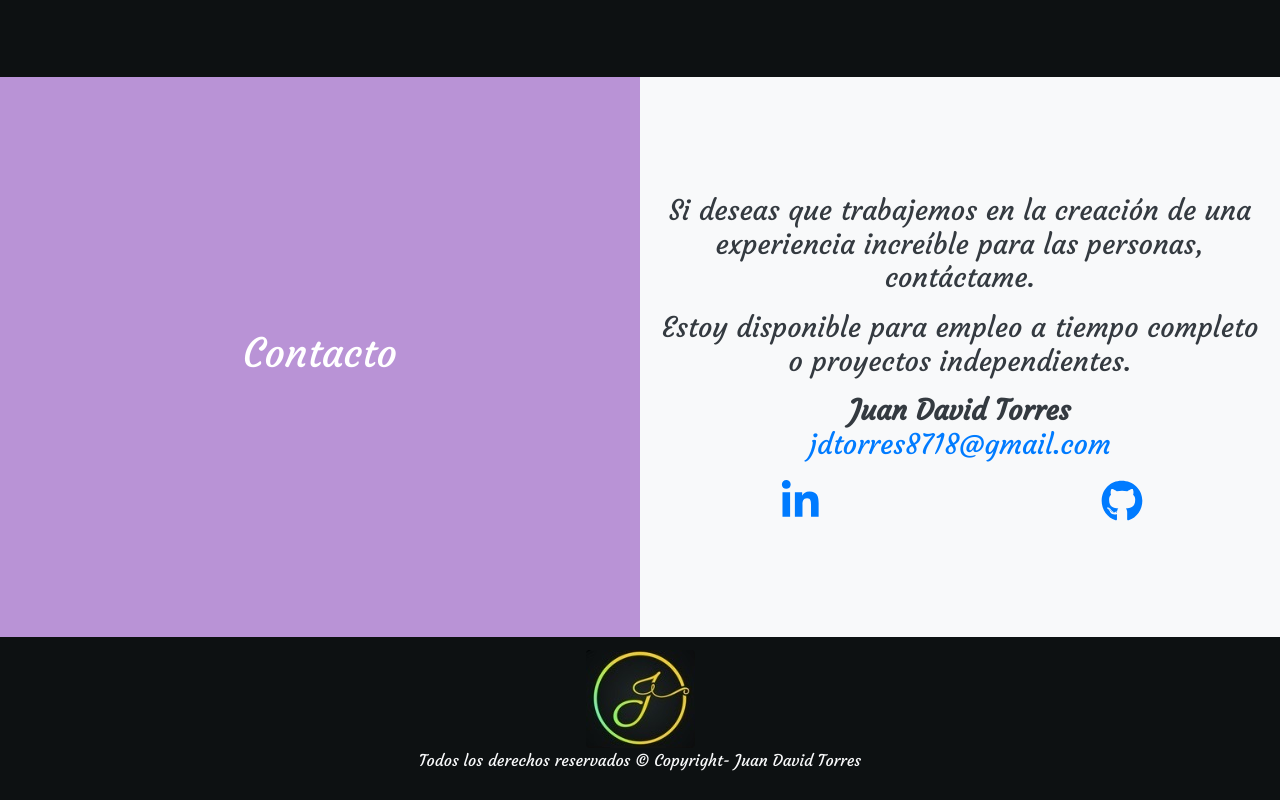
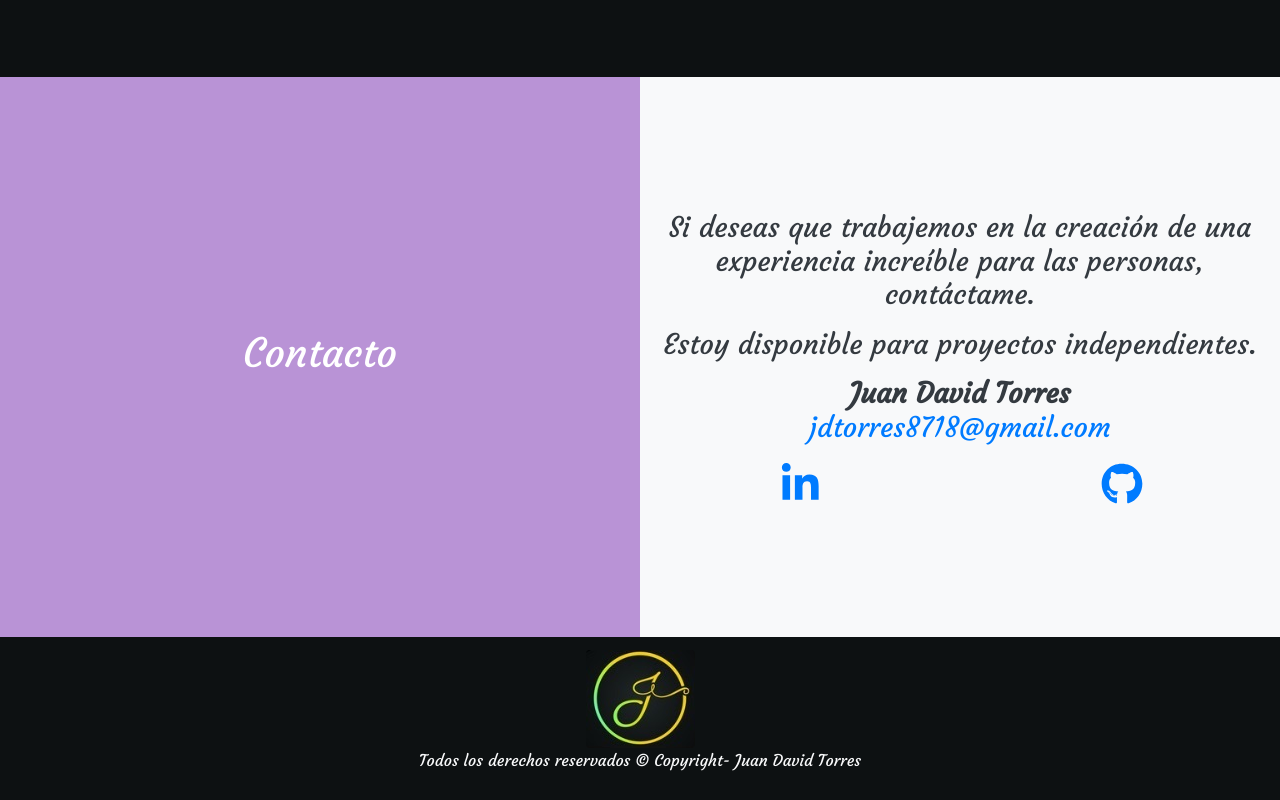
Before and after one commit to JuanTorres8718/Portfolio-React, a React (Create React App) app: page / in a window 1280 px wide. Shown: the part 3099-3899 px from the top of the page. Built offline with nearby package versions, Linux system fonts and the light colour scheme.

Commit message:
correcciones en el contact.js

```diff
--- a/src/components/Contact.js
+++ b/src/components/Contact.js
@@ -9,7 +9,7 @@ const Contact = () => (
         </div>
         <div className="info-contact col-12 col-md-6 bg-light text-dark h3 d-flex justify-content-center flex-column m-0">
             <p>Si deseas que trabajemos en la creación de una experiencia increíble para las personas, contáctame.</p>
-            <p>Estoy disponible para empleo a tiempo completo o proyectos independientes.</p>
+            <p>Estoy disponible para proyectos independientes.</p>
             <strong>Juan David Torres</strong>
             <a href="/">jdtorres8718@gmail.com</a>
             <div className="row icons-contact">
```
